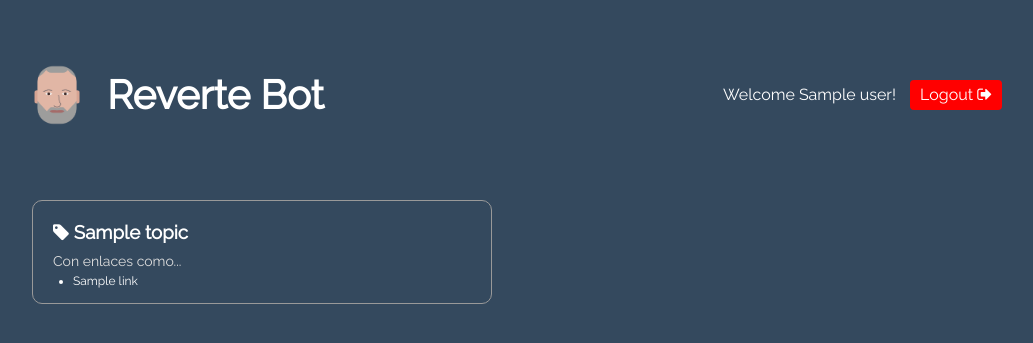
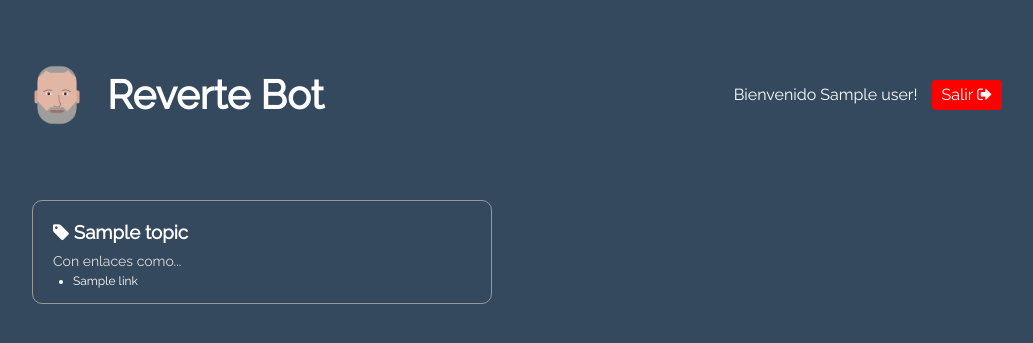
Before and after one commit to carlosgonzalezmerino/summarybot, a Flask app: template templates/newsletter/index.html in a window 1280 px wide. Shown: the top 343 px of the page, without its empty margins (128-1161 px from the left). Run offline with Flask 2, Linux system fonts and the light colour scheme; the template is opened without the code that fills it: most values are stand-ins (such as "Sample title", 1, 10 or a date in 2020).

```diff
--- a/templates/index.html
+++ b/templates/index.html
@@ -16,7 +16,7 @@
 				<h1>Reverte Bot</h1>
 				<h3>El bot resumidor que te habla de usted</h3>
 				<p>"Soy el perfecto resumidor de mi cuñado para cualquier noticia que pase sin leerse."</p>
-				<a href="https://slack.com/oauth/authorize?scope={{ scope }}&client_id={{ client_id }}">
+				<a href="https://slack.com/oauth/authorize?scope={{ scope }}&client_id={{ client_id }}&redirect_uri={{ redirect }}">
 					<img alt="Add to Slack" height="40" width="139" src="https://platform.slack-edge.com/img/add_to_slack.png" srcset="https://platform.slack-edge.com/img/add_to_slack.png 1x, https://platform.slack-edge.com/img/add_to_slack@2x.png 2x" />
 				</a>
 				<span class="credits">Crafted with <span class="hearth">♥</span> for Labs | BEEVA.</span>
--- a/templates/newsletter/index.html
+++ b/templates/newsletter/index.html
@@ -18,8 +18,8 @@
 					<h1>Reverte Bot</h1>
 				</a>
 				<div class="menu">
-					<span class="user">Welcome {{ data.user.name }}!</span>
-					<a class="logout" href="{{ url_for("logout") }}">Logout <i class="fa fa-sign-out"></i></a>
+					<span class="user">Bienvenido {{ data.user.name }}!</span>
+					<a class="logout" href="{{ url_for("logout") }}">Salir <i class="fa fa-sign-out"></i></a>
 				</div>
 			</div>
 			<div id="topics">
```
